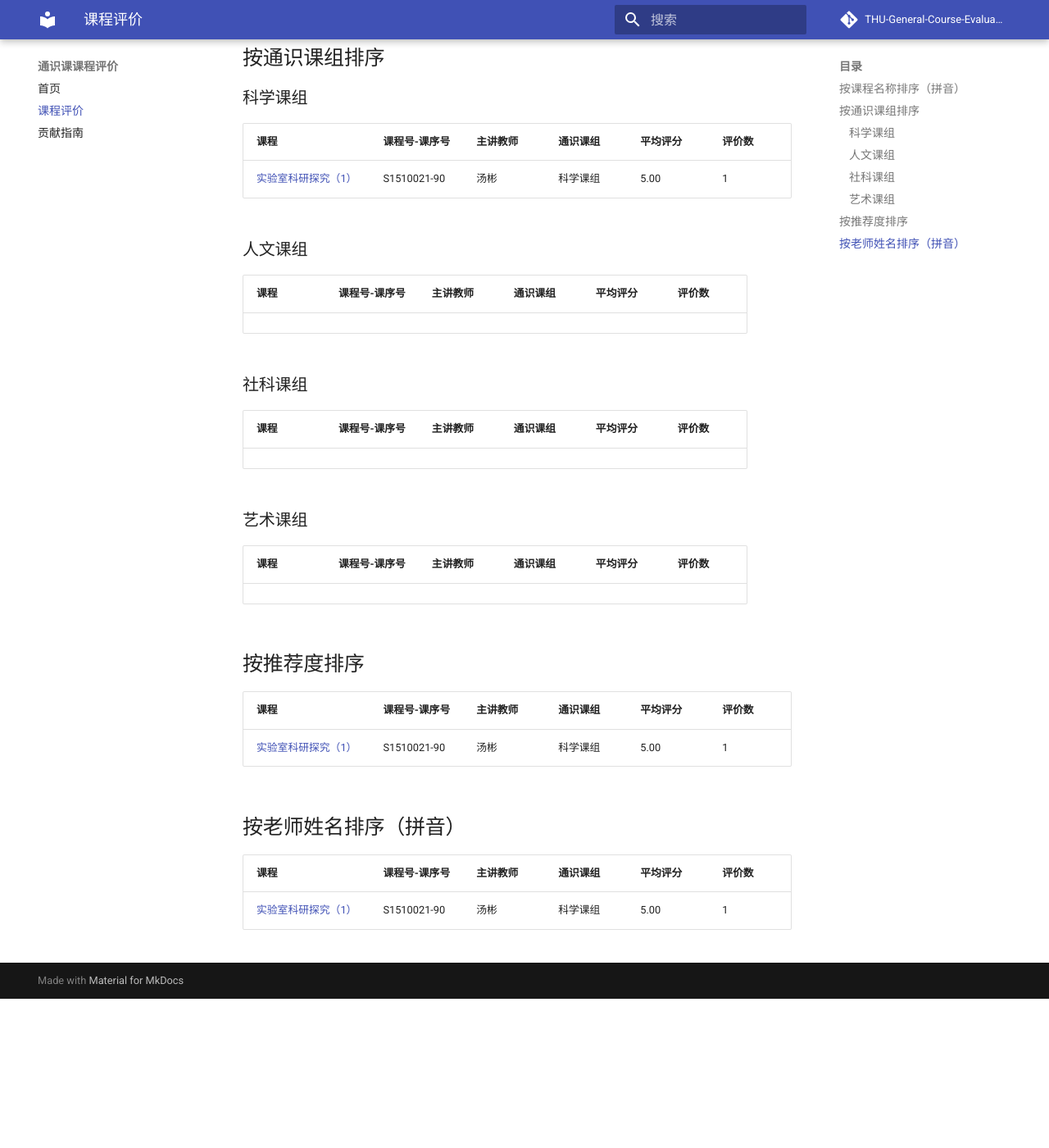
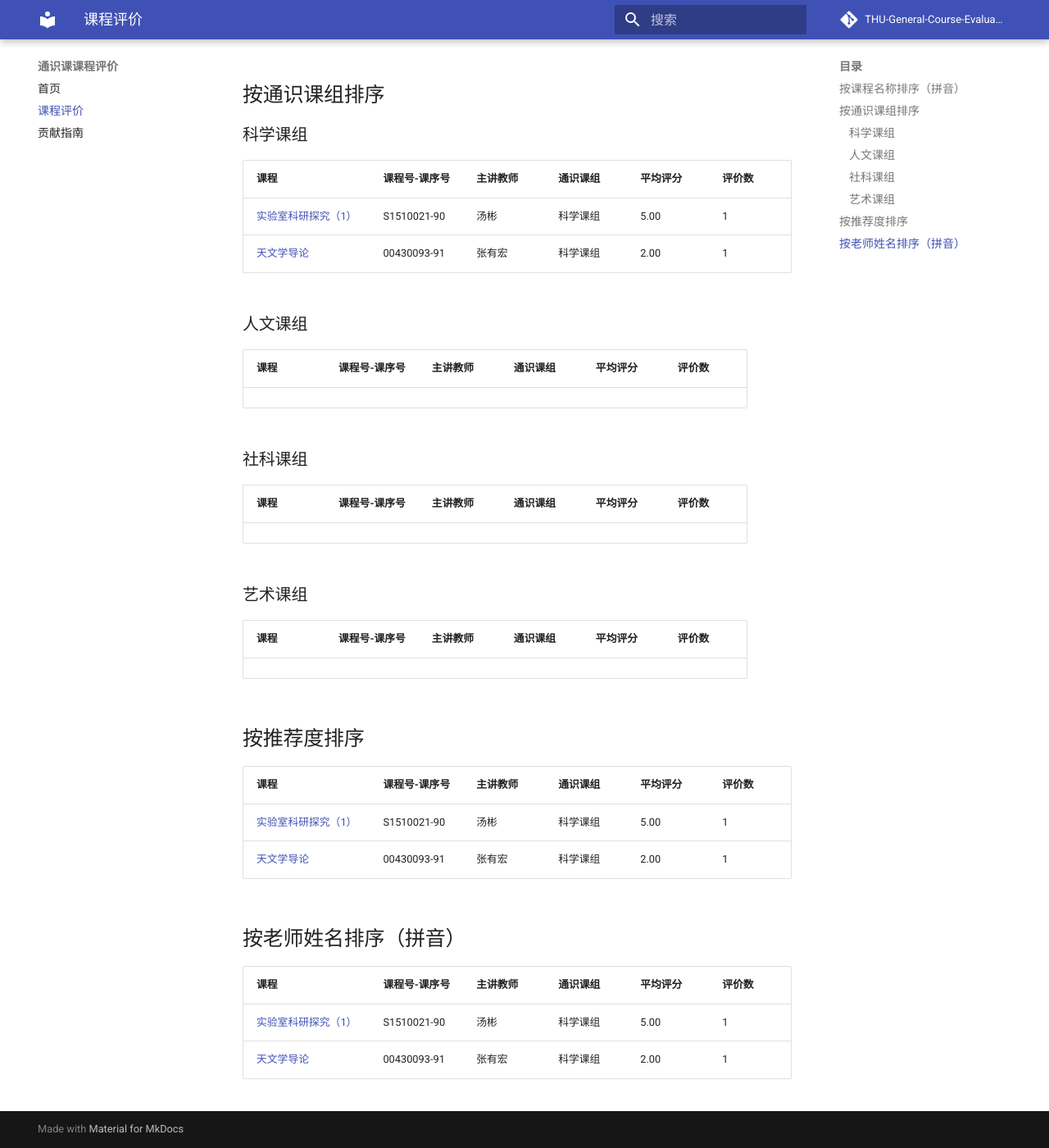
Before and after one commit to THU-General-Course-Evaluation/THU-General-Course-Eevaluation, an MkDocs documentation site: the page built from docs/courses/index.md, in a window 1280 px wide and 1400 px high, scrolled down 391 px. Shown: the whole window at 82% size. Built offline with MkDocs 1.6.1 and Material for MkDocs 9.7.7, drawn with Linux system fonts in a browser that asks for light colours; comment, search, counter and statistics services are not loaded; before the commit the page ends 1609 px from its top, so only the background shows below that.

```diff
--- a/docs/courses/index.md
+++ b/docs/courses/index.md
@@ -7,6 +7,7 @@
 | 课程 | 课程号-课序号 | 主讲教师 | 通识课组 | 平均评分 | 评价数 |
 | --- | --- | --- | --- | --- | --- |
 | [实验室科研探究（1）](S1510021-90.md) | S1510021-90 | 汤彬 | 科学课组 | 5.00 | 1 |
+| [天文学导论](00430093-91.md) | 00430093-91 | 张有宏 | 科学课组 | 2.00 | 1 |
 
 ## 按通识课组排序
 
@@ -15,6 +16,7 @@
 | 课程 | 课程号-课序号 | 主讲教师 | 通识课组 | 平均评分 | 评价数 |
 | --- | --- | --- | --- | --- | --- |
 | [实验室科研探究（1）](S1510021-90.md) | S1510021-90 | 汤彬 | 科学课组 | 5.00 | 1 |
+| [天文学导论](00430093-91.md) | 00430093-91 | 张有宏 | 科学课组 | 2.00 | 1 |
 
 ### 人文课组
 
@@ -36,9 +38,11 @@
 | 课程 | 课程号-课序号 | 主讲教师 | 通识课组 | 平均评分 | 评价数 |
 | --- | --- | --- | --- | --- | --- |
 | [实验室科研探究（1）](S1510021-90.md) | S1510021-90 | 汤彬 | 科学课组 | 5.00 | 1 |
+| [天文学导论](00430093-91.md) | 00430093-91 | 张有宏 | 科学课组 | 2.00 | 1 |
 
 ## 按老师姓名排序（拼音）
 
 | 课程 | 课程号-课序号 | 主讲教师 | 通识课组 | 平均评分 | 评价数 |
 | --- | --- | --- | --- | --- | --- |
 | [实验室科研探究（1）](S1510021-90.md) | S1510021-90 | 汤彬 | 科学课组 | 5.00 | 1 |
+| [天文学导论](00430093-91.md) | 00430093-91 | 张有宏 | 科学课组 | 2.00 | 1 |
```
Also changed, not shown: docs/courses/00430093-91.md (added, +17 -0 lines).
